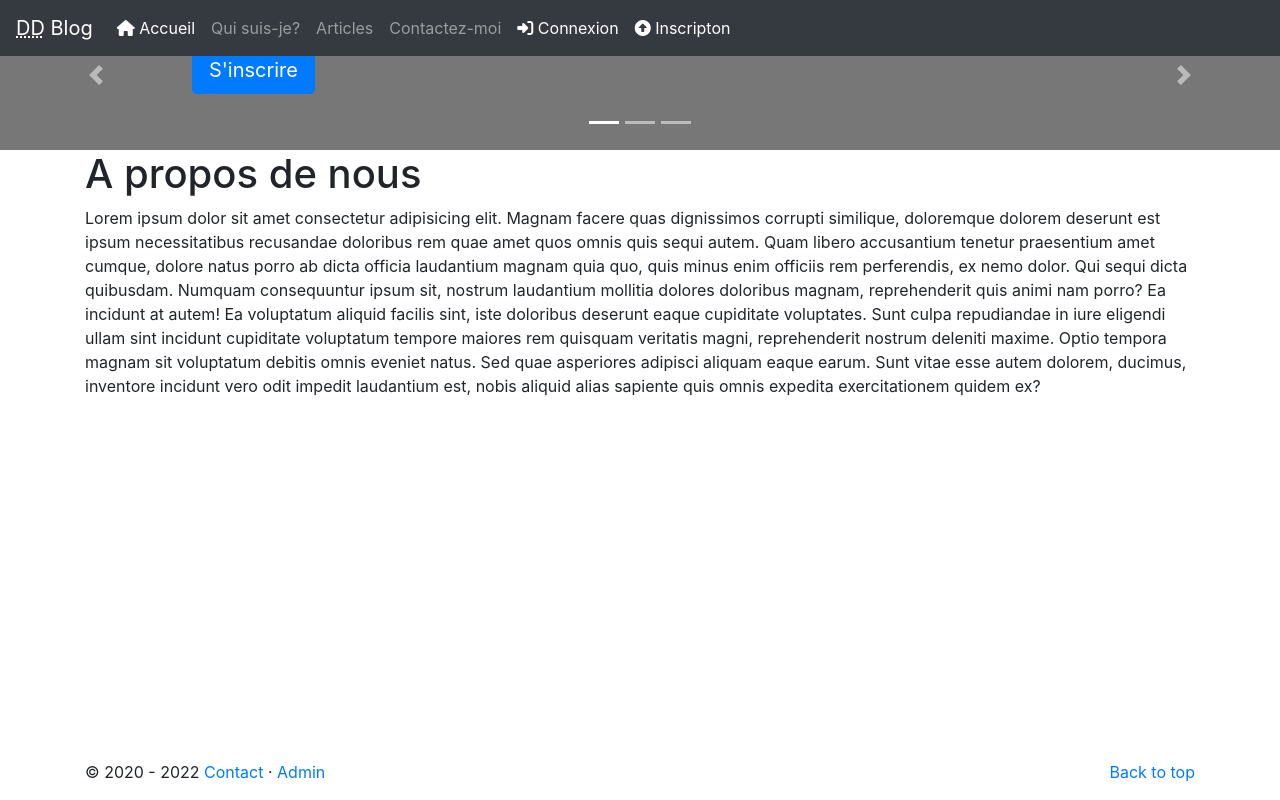
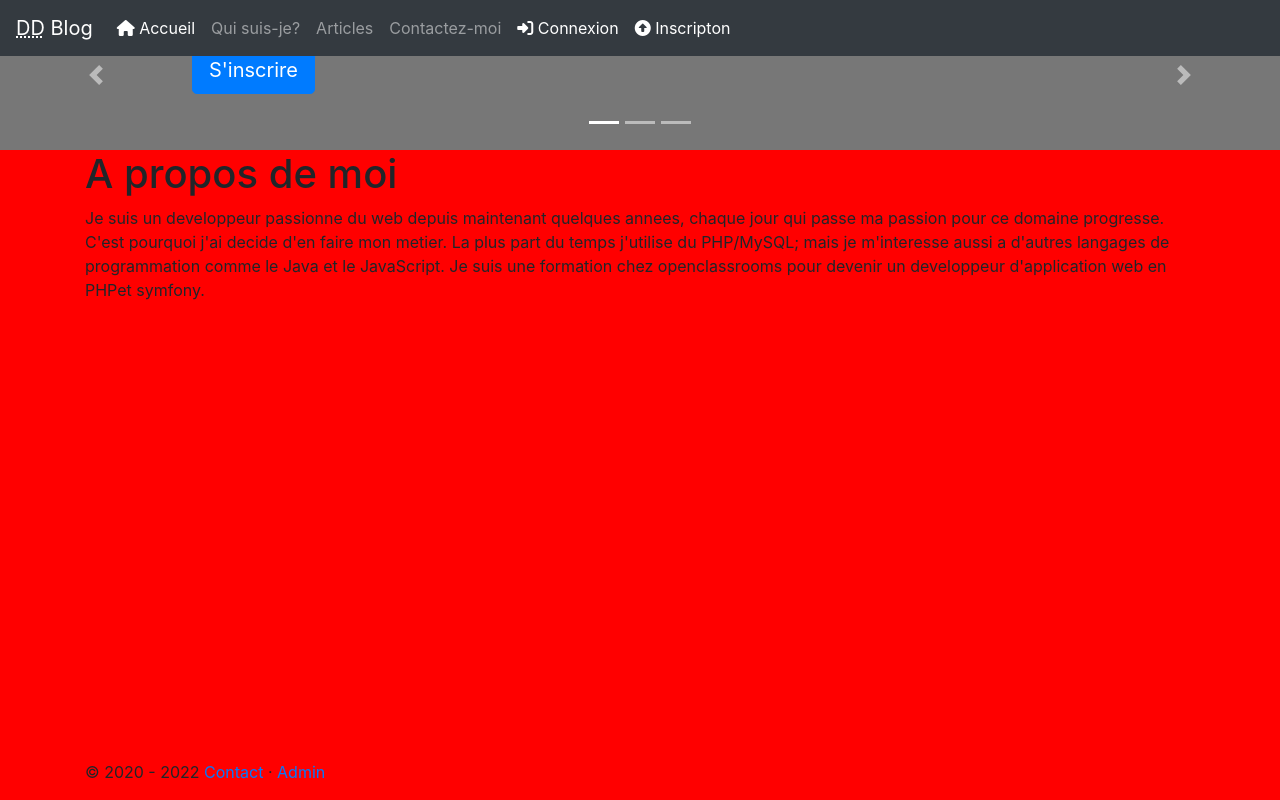
Before and after one commit to diogodiallo/blog, a PHP site: page /about in a window 1280 px wide. Run offline with PHP 8.4, Linux system fonts and the light colour scheme; some libraries are stand-ins or nearby versions.

Commit message:
Fix small bug

```diff
--- a/App/Backend/Templates/layout.php
+++ b/App/Backend/Templates/layout.php
@@ -82,8 +82,9 @@
     <!-- FOOTER -->
     <footer class="container fixed-bottom mt-5">
         <p class="float-right"><a href="#top">Haut de page</a></p>
-        <p>&copy; 2017-2019 Company, Inc. &middot;
-            <a href="#">Privacy</a> &middot; <a href="#">Terms</a>
+        <p>
+            &copy; <?= date("Y") ?> - <?= date("Y", strtotime("+2 years")) ?>
+             - Tous droits réservés Diogo DIALLO &middot;
         </p>
     </footer>
 
--- a/App/Frontend/Modules/Pages/Views/about.php
+++ b/App/Frontend/Modules/Pages/Views/about.php
@@ -1,18 +1,10 @@
-<h1>A propos de nous</h1>
+<h1>A propos de moi</h1>
 <p>
-    Lorem ipsum dolor sit amet consectetur adipisicing elit. Magnam facere quas dignissimos
-    corrupti similique, doloremque dolorem deserunt est ipsum necessitatibus recusandae doloribus
-    rem quae amet quos omnis quis sequi autem.
-    Quam libero accusantium tenetur praesentium amet cumque, dolore natus porro ab dicta
-    officia laudantium magnam quia quo, quis minus enim officiis rem perferendis, ex nemo dolor.
-    Qui sequi dicta quibusdam.
-    Numquam consequuntur ipsum sit, nostrum laudantium mollitia dolores doloribus magnam,
-    reprehenderit quis animi nam porro? Ea incidunt at autem! Ea voluptatum aliquid facilis sint,
-    iste doloribus deserunt eaque cupiditate voluptates.
-    Sunt culpa repudiandae in iure eligendi ullam sint incidunt cupiditate voluptatum tempore
-    maiores rem quisquam veritatis magni, reprehenderit nostrum deleniti maxime. Optio tempora
-    magnam sit voluptatum debitis omnis eveniet natus.
-    Sed quae asperiores adipisci aliquam eaque earum. Sunt vitae esse autem dolorem, ducimus,
-    inventore incidunt vero odit impedit laudantium est, nobis aliquid alias sapiente quis omnis
-    expedita exercitationem quidem ex?
+    Je suis un developpeur passionne du web depuis maintenant quelques annees, chaque jour
+    qui passe ma passion pour ce domaine progresse. C'est pourquoi j'ai decide d'en faire
+    mon metier.
+    La plus part du temps j'utilise du PHP/MySQL; mais je m'interesse aussi a d'autres
+    langages de programmation comme le Java et le JavaScript.
+
+    Je suis une formation chez openclassrooms pour devenir un developpeur d'application web en PHPet symfony.
 </p>
--- a/App/Frontend/Modules/Posts/PostsController.php
+++ b/App/Frontend/Modules/Posts/PostsController.php
@@ -39,7 +39,6 @@ class PostsController extends BackController
 	public function show(HTTPRequest $request)
 	{
 		$post = $this->managers->getManagerOf('Posts')->getUnique($request->getData('id'));
-
 		if (empty($post)) {
 			$this->app->httpResponse()->redirect404();
 		}
@@ -47,12 +46,11 @@ class PostsController extends BackController
 		$this->page->addVar('title', $post->title());
 		$this->page->addVar('post', $post);
 		$this->page->addVar('comments', $this->managers->getManagerOf('Comments')
-			->getListOf($request->getData('id')));
+			->getListOf($post->id()));
 	}
 
 	public function insertComment(HTTPRequest $request)
 	{
-		// Si le formulaire a été envoyé.
 		if ($request->method() == 'POST') {
 			$comment = new Comment([
 				'post_id' => $request->getData('post_id'),
--- a/App/Frontend/Modules/Posts/Views/show.php
+++ b/App/Frontend/Modules/Posts/Views/show.php
@@ -18,7 +18,7 @@
 
 <?php if ($user->isAuthenticated()) : ?>
 	<p>
-		<a href="comment-<?= $post['id'] ?>.html" class="mt-4 btn btn-primary">
+		<a href="/comment-<?= $post['id'] ?>.html" class="mt-4 btn btn-primary">
 			Ajouter un commentaire
 		</a>
 	</p>
--- a/App/Frontend/Modules/Users/UsersController.php
+++ b/App/Frontend/Modules/Users/UsersController.php
@@ -101,7 +101,7 @@ class UsersController extends BackController
 			$subject = 'Inscription sur le blog pro de Diogo DIALLO';
 
 			$body = "<div> Vous avez souhaiter vous inscrire sur notre site, merci de
-				<a href=http://perso.test/confirm.html?token=$token>
+				<a href=http://blogpro.diogodiallo.com/confirm.html?token=$token>
 				confirmer votre inscription
 				</a>
 			</div>";
--- a/App/Frontend/Modules/Users/Views/login.php
+++ b/App/Frontend/Modules/Users/Views/login.php
@@ -15,7 +15,7 @@
 		<input type="submit" name="login" class="btn btn-outline-info btn-lg" value="Connexion" />
 		<p class="mt-3">
 			<a href="/register" class="xs">S'inscrire</a> &nbsp;
-		<a href="/forgot-password" class="xs">Mot de passe oublié?</a>
+			<!-- <a href="/forgot-password" class="xs">Mot de passe oublié?</a> -->
 		</p>
 	</form>
 </div>
--- a/App/Frontend/Templates/layout.php
+++ b/App/Frontend/Templates/layout.php
@@ -12,7 +12,7 @@
     <link rel="stylesheet" href="https://stackpath.bootstrapcdn.com/bootstrap/4.3.1/css/bootstrap.min.css" integrity="sha384-ggOyR0iXCbMQv3Xipma34MD+dH/1fQ784/j6cY/iJTQUOhcWr7x9JvoRxT2MZw1T" crossorigin="anonymous">
 
     <!-- Custom styles for this template -->
-    <link rel="stylesheet" href="/../../Public/css/design.css" type="text/css">
+    <link rel="stylesheet" href="<?= dirname(__DIR__).'\Public\css\design.css'?>" type="text/css">
     <style>
         /* form elements */
         form {
@@ -152,7 +152,6 @@
 
         <!-- FOOTER -->
         <footer class="container fixed-bottom mt-5">
-            <p class="float-right"><a href="#">Back to top</a></p>
             <p>
                 &copy; <?= date("Y") ?> - <?= date("Y", strtotime("+2 years")) ?>
                 <a href="/contact">Contact</a> &middot;
--- a/Library/Core/PDOFactory.php
+++ b/Library/Core/PDOFactory.php
@@ -6,6 +6,7 @@ class PDOFactory
 {
 	public static function getMysqlConnection()
 	{
+		// $db = new \PDO('mysql:host=db5000272356.hosting-data.io;dbname=dbs265834', 'dbu439460', 'D!oGod!@LLo2828#%6^*');
 		$db = new \PDO('mysql:host=localhost;dbname=blogpro', 'root', 'root');
 		$db->setAttribute(\PDO::ATTR_ERRMODE, \PDO::ERRMODE_EXCEPTION);
 
--- a/Library/Model/PostsManagerPDO.php
+++ b/Library/Model/PostsManagerPDO.php
@@ -62,7 +62,7 @@ class PostsManagerPDO extends PostsManager
 
 	public function getUnique($id)
 	{
-		$requete = $this->dao->prepare('SELECT p.id, u.id, p.user_id, p.title, p.resume, p.content, u.username,
+		$requete = $this->dao->prepare('SELECT p.id, p.user_id, p.title, p.resume, p.content, u.username,
 												p.created_at, p.updated_at
                                     	FROM posts p
 										LEFT JOIN users u
--- a/Public/css/design.css
+++ b/Public/css/design.css
@@ -1,4 +1,8 @@
 /* form elements */
+
+body {
+    background-color: red;
+}
 
 form {
     margin: 10px;
```
Also changed, not shown: App/Backend/Modules/Posts/Views/listComments.php (+0 -7 lines), App/Frontend/Modules/Pages/Views/home.php (+3 -4 lines), App/Frontend/Modules/Pages/Views/cv/logo.png (added), App/Frontend/Modules/Pages/Views/images/logo.png (added), App/Frontend/Modules/Pages/Views/images/photo.jpg (added), 1 other file. Lines whose indentation alone changed are shown as unchanged.
